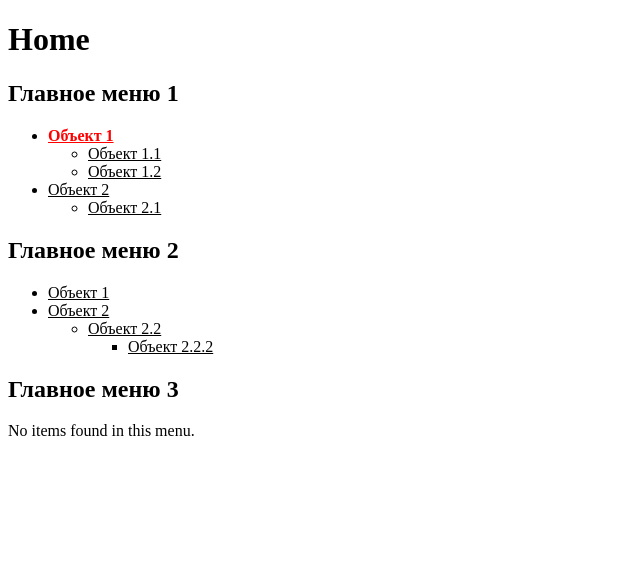
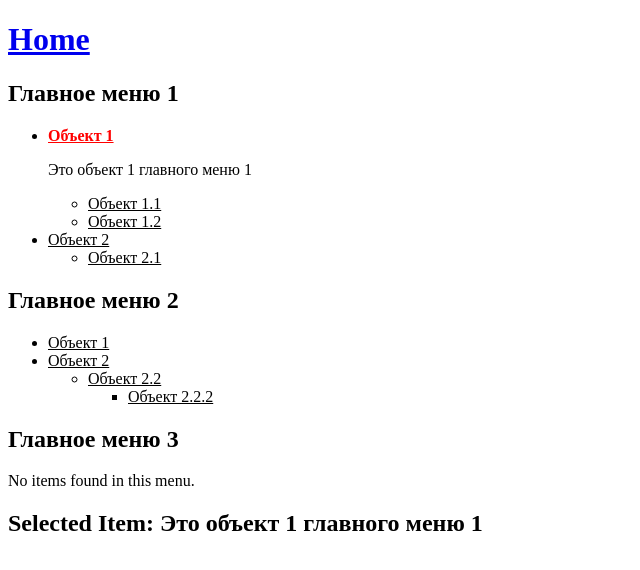
Before and after one commit to Gennadii87/app_project_01, a Django app: a page that uses templates/default.html in a window 1280 px wide. Shown: the top 570 px of the page, without its empty margins (0-640 px from the left). Run offline with Django 4.2, Linux system fonts and the light colour scheme; data comes from the database, SQL or seed files in the repository; both versions use the stored data as it was after the commit.

Commit message:
update project

```diff
--- a/menu/admin.py
+++ b/menu/admin.py
@@ -58,7 +58,7 @@ class MenuItemInline(admin.StackedInline):  # Можно использоват
     model = MenuItem
     form = MenuItemInlineForm
     extra = 1
-    fields = ('menu_item_title', 'url', 'named_url', 'parent')
+    fields = ('menu_item_title', 'url', 'title', 'parent')
 
 
 class MenuAdmin(admin.ModelAdmin):
--- a/menu/apps.py
+++ b/menu/apps.py
@@ -4,3 +4,4 @@ from django.apps import AppConfig
 class MenuConfig(AppConfig):
     default_auto_field = 'django.db.models.BigAutoField'
     name = 'menu'
+    verbose_name = 'меню'
--- a/menu/models.py
+++ b/menu/models.py
@@ -2,6 +2,10 @@ from django.db import models
 
 
 class Menu(models.Model):
+    class Meta:
+        verbose_name = 'модель меню'
+        verbose_name_plural = 'модели меню'
+
     objects = None
     name = models.CharField(max_length=100, unique=True, verbose_name='название меню')
 
--- a/menu/templatetags/menu_tags.py
+++ b/menu/templatetags/menu_tags.py
@@ -10,6 +10,7 @@ def draw_all_menus(context):
     current_url = request.path
 
     menus_data = {}
+    selected_item = None
 
     all_menus = Menu.objects.all()
 
@@ -19,11 +20,13 @@ def draw_all_menus(context):
 
         def get_active_items(menu_items):
             active_items = []
+            nonlocal selected_item
+
             for item in menu_items:
                 item_url = item.get_url()
-
                 if item_url == current_url:
                     active_items.append(item)
+                    selected_item = item
 
                 active_items.extend(get_active_items(item.children.all()))
 
@@ -37,4 +40,5 @@ def draw_all_menus(context):
             'items': get_menu_items(),
         }
 
+    context['selected_item'] = selected_item
     return menus_data
--- a/templates/default.html
+++ b/templates/default.html
@@ -22,6 +22,7 @@
 
                 {% endblock %}
             </div>
+
         </main>
     </body>
 </html>
--- a/templates/menu/menu.html
+++ b/templates/menu/menu.html
@@ -6,6 +6,11 @@ Menu
 {% endblock title %}
 {% block content %}
 
-<h1>Home</h1>
- {% include 'menu_template.html' %}
+
+<a href="/" rel="noopener noreferrer">
+    <h1>Home</h1>
+</a>
+
+{% include 'menu/menu_template.html' %}
+
 {% endblock content %}
--- a/templates/menu_item.html
+++ b/templates/menu/menu_item.html
@@ -1,13 +1,18 @@
 {# menu_item.html #}
+
 <li class="{% if item in active %}active{% endif %}">
     <a href="{{ item.get_url }}" rel="noopener noreferrer">
         {{ item.menu_item_title }}
     </a>
+    {% if item in active %}
+        <p>{{item.title}}</p>
+    {% endif %}
     {% if item.children.all %}
         <ul>
             {% for child in item.children.all %}
-                {% include 'menu_item.html' with item=child active=active %}
+                {% include 'menu/menu_item.html' with item=child active=active %}
             {% endfor %}
         </ul>
+
     {% endif %}
 </li>
--- a/templates/menu_template.html
+++ b/templates/menu/menu_template.html
@@ -7,7 +7,7 @@
         {% if menu_data.items %}
             <ul>
                 {% for item in menu_data.items %}
-                    {% include 'menu_item.html' with item=item active=menu_data.active %}
+                    {% include 'menu/menu_item.html' with item=item active=menu_data.active %}
                 {% endfor %}
             </ul>
         {% else %}
@@ -15,3 +15,9 @@
         {% endif %}
     </div>
 {% endfor %}
+
+<div class="selected-item-info">
+    {% if selected_item %}
+        <h2>Selected Item: {{ selected_item.title }}</h2>
+    {% endif %}
+</div>
```
Also changed, not shown: db.sqlite3.
